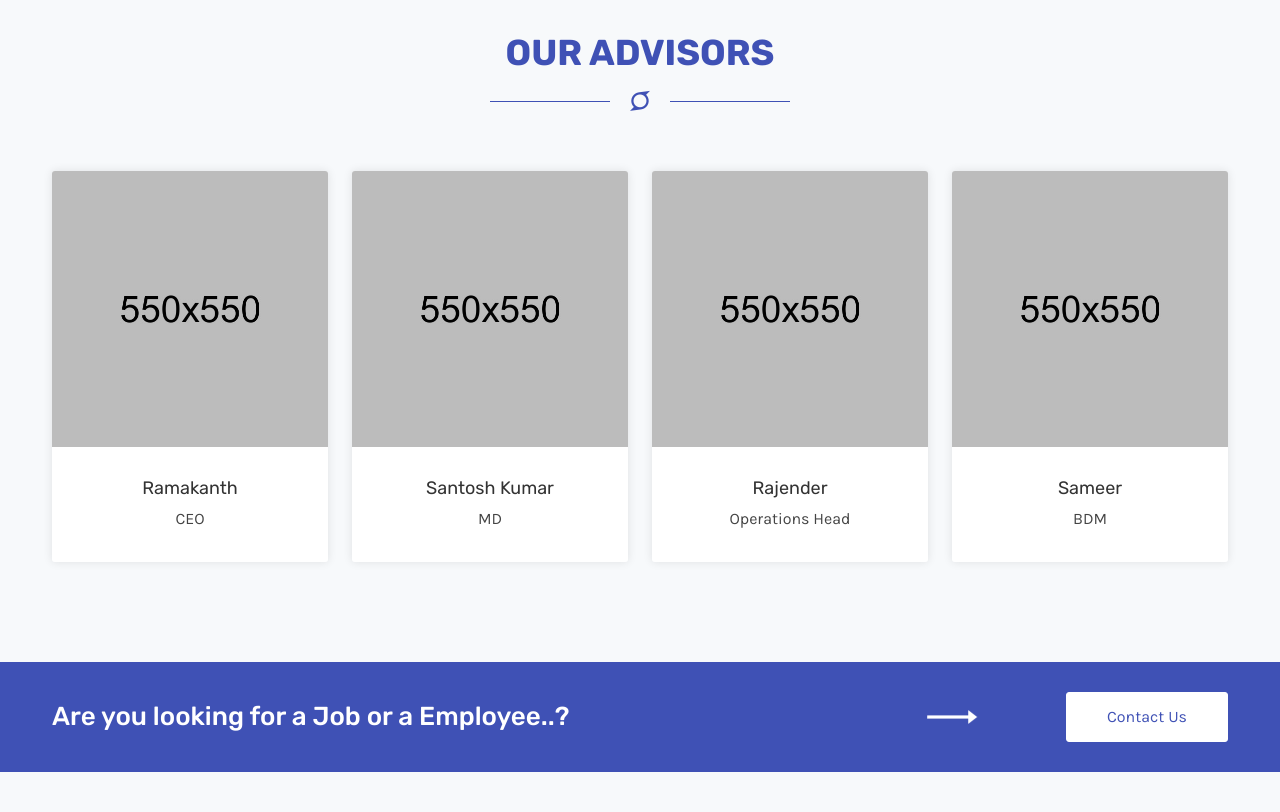
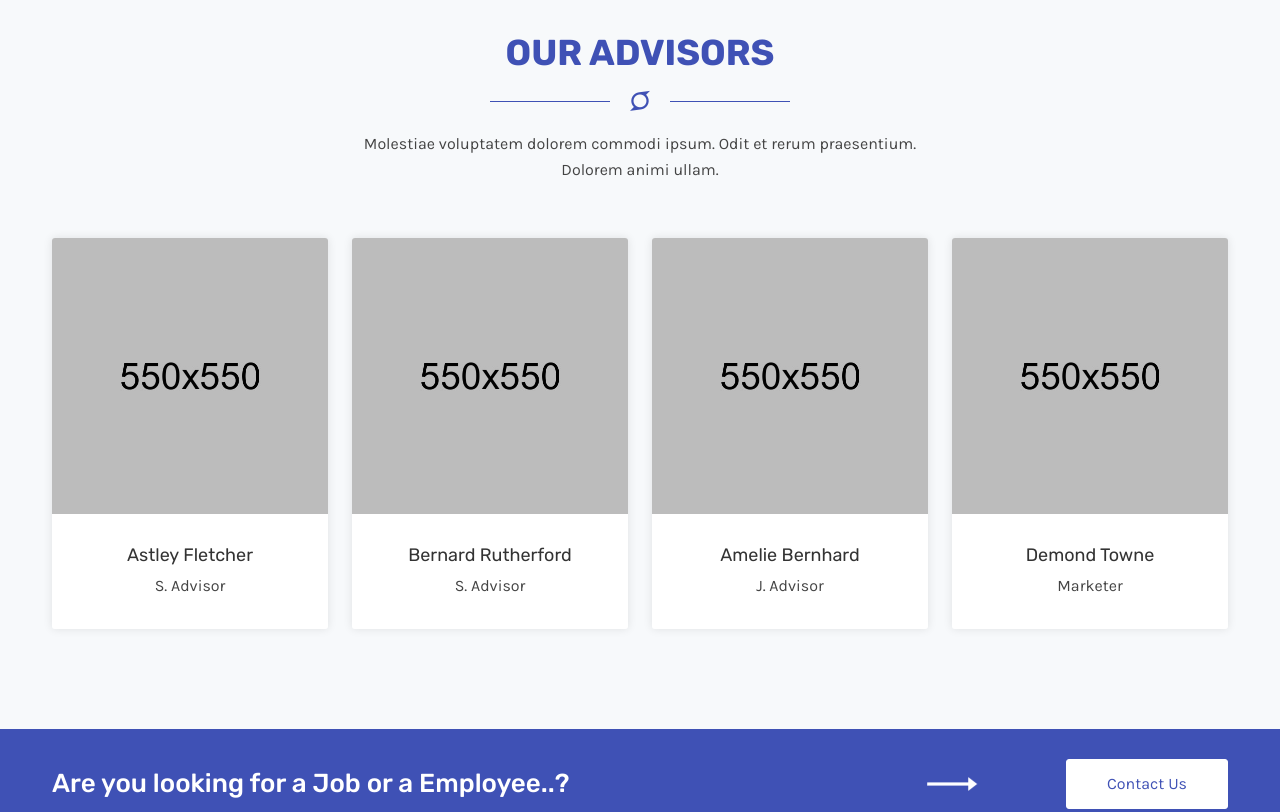
Before and after one commit to mano-namiga/website, a plain HTML site: page about-us.html in a window 1280 px wide. Shown: the part 1440-2252 px from the top of the page. Drawn offline with Linux system fonts and the light colour scheme.

Commit message:
team page restored to old
team page restored to old

```diff
--- a/about-us.html
+++ b/about-us.html
@@ -65,6 +65,7 @@
                         <nav class="tm-navigation">
                             <ul>
                                 <li><a href="index.html">Home</a></li>
+                                <li><a href="about-us.html">About</a></li>
                                  <li class="tm-navigation-dropdown"><a href="">Services</a>
                                     <ul>
                                         <li><a href="facility_services.html">Integrated Facilities Management Services</a></li>
@@ -73,7 +74,6 @@
                                     </ul>
                                 </li>
                                 <li><a href="training.html">Training</a></li>
-                                <li><a href="about-us.html">About</a></li>
                                 <li><a href="contact-us.html">Contact</a></li>
                             </ul>
                         </nav>
@@ -169,8 +169,8 @@
                             <div class="tm-section-title text-center">
                                 <h2>OUR ADVISORS</h2>
                                 <span class="divider"><i class="fa fa-superpowers"></i></span>
-                                <!-- <p>Molestiae voluptatem dolorem commodi ipsum. Odit et rerum praesentium. Dolorem animi
-                                    ullam.</p> -->
+                                <p>Molestiae voluptatem dolorem commodi ipsum. Odit et rerum praesentium. Dolorem animi
+                                    ullam.</p>
                             </div>
                         </div>
                     </div>
@@ -191,8 +191,8 @@
                                     </div>
                                 </div>
                                 <div class="tm-member-bottom">
-                                    <h5>Ramakanth</h5>
-                                    <p>CEO</p>
+                                    <h5>Astley Fletcher</h5>
+                                    <p>S. Advisor</p>
                                 </div>
                             </div>
                         </div>
@@ -213,8 +213,8 @@
                                     </div>
                                 </div>
                                 <div class="tm-member-bottom">
-                                    <h5>Santosh Kumar</h5>
-                                    <p>MD</p>
+                                    <h5>Bernard Rutherford</h5>
+                                    <p>S. Advisor</p>
                                 </div>
                             </div>
                         </div>
@@ -235,8 +235,8 @@
                                     </div>
                                 </div>
                                 <div class="tm-member-bottom">
-                                    <h5>Rajender</h5>
-                                    <p>Operations Head</p>
+                                    <h5>Amelie Bernhard</h5>
+                                    <p>J. Advisor</p>
                                 </div>
                             </div>
                         </div>
@@ -257,8 +257,8 @@
                                     </div>
                                 </div>
                                 <div class="tm-member-bottom">
-                                    <h5>Sameer</h5>
-                                    <p>BDM</p>
+                                    <h5>Demond Towne</h5>
+                                    <p>Marketer</p>
                                 </div>
                             </div>
                         </div>
```
Also changed, not shown: contact-us.html (+1 -1 lines), facility_services.html (+2 -2 lines), index.html (+1 -1 lines), privacy_policy.html (+1 -1 lines), security.html (+2 -2 lines), staffing_services.html (+2 -2 lines), training.html (+1 -1 lines).
